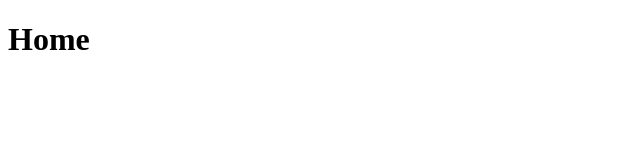
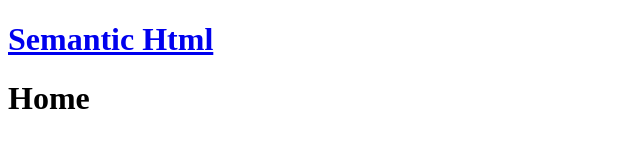
Before and after one commit to mtovar001/W3-Schools, a plain HTML site: page day3HTML/home.html in a window 1280 px wide. Shown: the whole page, without its empty margins (0-640 px from the left). Drawn offline with Linux system fonts and the light colour scheme.

Commit message:
updating the home document

```diff
--- a/day3HTML/home.html
+++ b/day3HTML/home.html
@@ -4,6 +4,9 @@
     <meta charset="UTF-8">
     <meta name="viewport" content="width=device-width, initial-scale=1.0">
     <title>home</title>
+    <header>
+       <h1><a href="./index.html/">Semantic Html</a></h1>
+    </header>
 </head>
 <body>
     <header>
```
